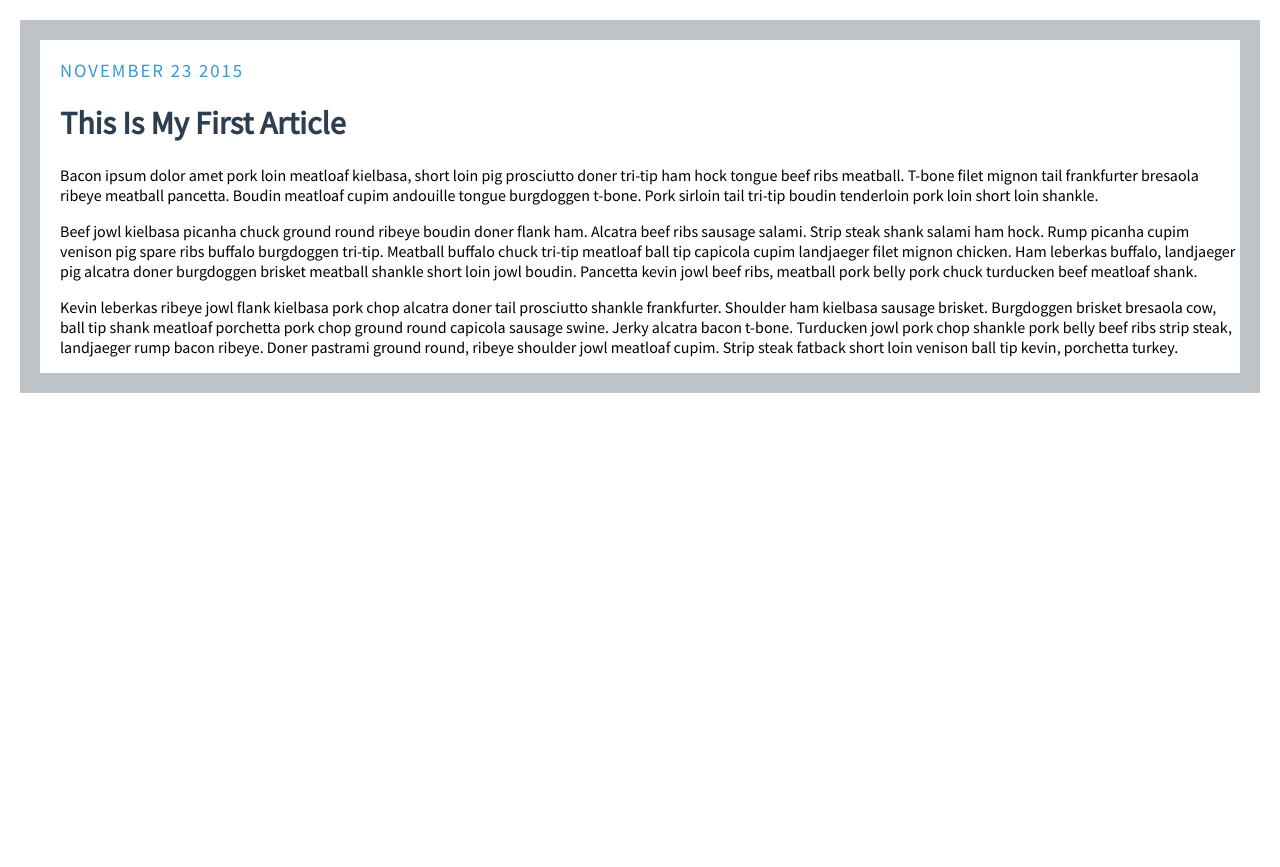
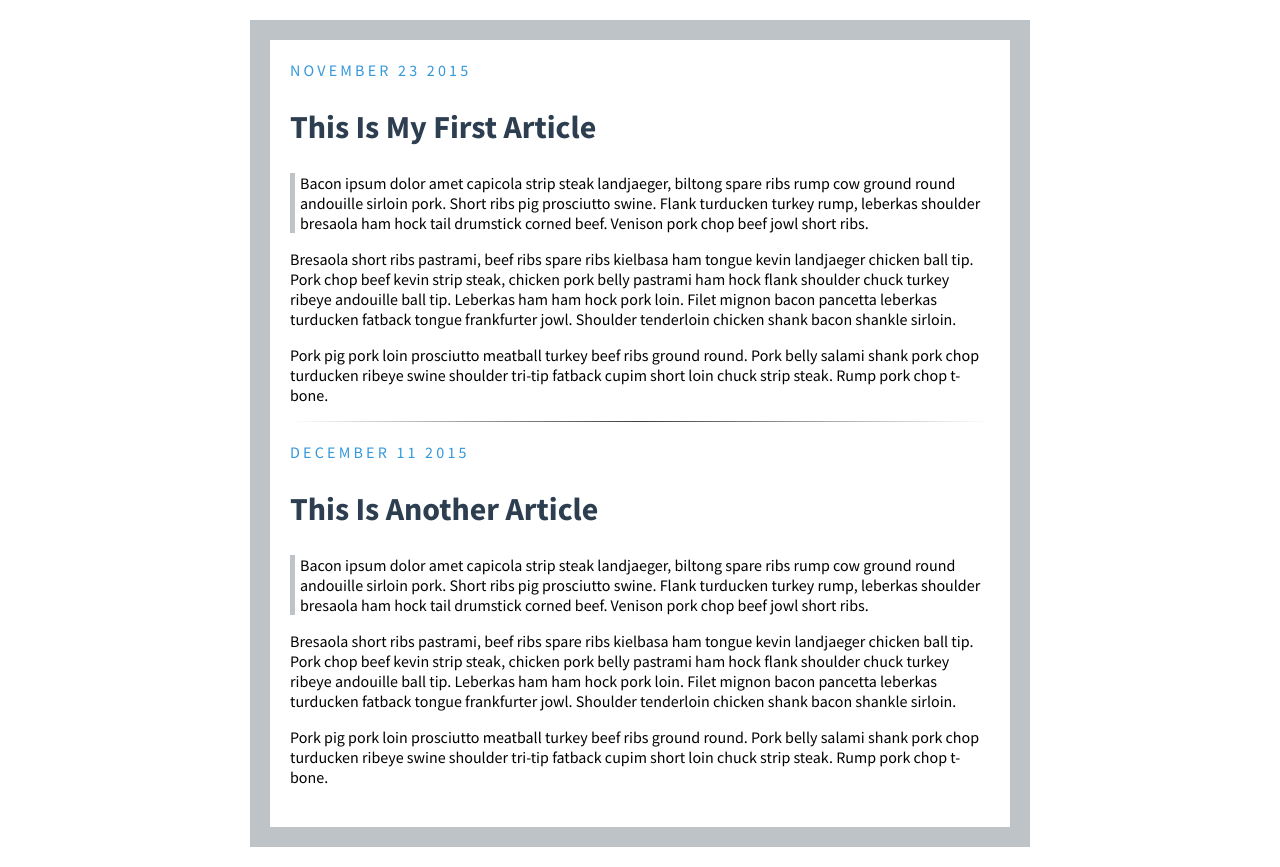
Before and after one commit to asbadve/web_bootcamp, a plain HTML site: page blog.html in a window 1280 px wide. Before the commit the page ends 800 px from the top, so only its background shows below. Drawn offline with Linux system fonts and the light colour scheme.

Commit message:
blog excersize completed

```diff
--- a/blog.css
+++ b/blog.css
@@ -1,25 +1,29 @@
 body{
-    align-self: auto;
-    flex: left;
-    margin: 20px;
-    padding-left: 20px;
+    padding: 20px;
+    margin: 20px auto;
+    max-width: 700px;
+    width: 80%;
     border: 20px solid #bdc3c7;
-    font-family: 'Source Sans Pro', sans-serif;
+    font-family: Source Sans Pro;
 }
-h3{
+.date{
+    color: #3498db;
     text-transform: uppercase;
-    font-weight: 100;
-    letter-spacing: 2px;
-    color: #3498db;
+    letter-spacing: 0.2rem;
 }
-h1{
+.post{
+    margin-bottom: 20px;
+}
+h2{
     color: #2c3e50;
+    font-size: 2.0rem
 }
-
-p :nth-of-type(1) div{
-    color: aqua;
+.quote {
+    border-left:5px solid  #bdc3c7;
+    padding-left: 5px;
 }
-p :first-of-type {
-    color: aqua;
-
+hr {
+    border: 0;
+    height: 1px;
+    background-image: linear-gradient(to right, rgba(0, 0, 0, 0), rgba(0, 0, 0, 0.75), rgba(0, 0, 0, 0));
 }
--- a/blog.html
+++ b/blog.html
@@ -7,30 +7,46 @@
     <meta http-equiv="X-UA-Compatible" content="ie=edge">
     <title>My Blog</title>
     <link href="blog.css" type="text/css" rel="stylesheet">
-    <link href="https://fonts.googleapis.com/css?family=Source+Sans+Pro" rel="stylesheet">
+    <link href="https://fonts.googleapis.com/css?family=Source+Sans+Pro:400,700" rel="stylesheet">
 </head>
 
 <body>
-    <div>
-        <h3>November 23 2015</h3>
-        <h1>This Is My First Article</h1>
-        <p>Bacon ipsum dolor amet pork loin meatloaf kielbasa, short loin pig prosciutto doner tri-tip ham hock tongue beef
-            ribs meatball. T-bone filet mignon tail frankfurter bresaola ribeye meatball pancetta. Boudin meatloaf cupim
-            andouille tongue burgdoggen t-bone. Pork sirloin tail tri-tip boudin tenderloin pork loin short loin shankle.</p>
+    <div class="post">
+        <div class="date">November 23 2015</div>
+        <h2>This Is My First Article</h2>
+        <p class="quote">Bacon ipsum dolor amet capicola strip steak landjaeger, biltong spare ribs rump cow ground round andouille sirloin
+            pork. Short ribs pig prosciutto swine. Flank turducken turkey rump, leberkas shoulder bresaola ham hock tail
+            drumstick corned beef. Venison pork chop beef jowl short ribs.</p>
 
-        <p>Beef jowl kielbasa picanha chuck ground round ribeye boudin doner flank ham. Alcatra beef ribs sausage salami. Strip
-            steak shank salami ham hock. Rump picanha cupim venison pig spare ribs buffalo burgdoggen tri-tip. Meatball buffalo
-            chuck tri-tip meatloaf ball tip capicola cupim landjaeger filet mignon chicken. Ham leberkas buffalo, landjaeger
-            pig alcatra doner burgdoggen brisket meatball shankle short loin jowl boudin. Pancetta kevin jowl beef ribs,
-            meatball pork belly pork chuck turducken beef meatloaf shank.</p>
+        <p>Bresaola short ribs pastrami, beef ribs spare ribs kielbasa ham tongue kevin landjaeger chicken ball tip. Pork chop
+            beef kevin strip steak, chicken pork belly pastrami ham hock flank shoulder chuck turkey ribeye andouille ball
+            tip. Leberkas ham ham hock pork loin. Filet mignon bacon pancetta leberkas turducken fatback tongue frankfurter
+            jowl. Shoulder tenderloin chicken shank bacon shankle sirloin.</p>
 
-        <p>Kevin leberkas ribeye jowl flank kielbasa pork chop alcatra doner tail prosciutto shankle frankfurter. Shoulder ham
-            kielbasa sausage brisket. Burgdoggen brisket bresaola cow, ball tip shank meatloaf porchetta pork chop ground
-            round capicola sausage swine. Jerky alcatra bacon t-bone. Turducken jowl pork chop shankle pork belly beef ribs
-            strip steak, landjaeger rump bacon ribeye. Doner pastrami ground round, ribeye shoulder jowl meatloaf cupim.
-            Strip steak fatback short loin venison ball tip kevin, porchetta turkey.</p>
+        <p>Pork pig pork loin prosciutto meatball turkey beef ribs ground round. Pork belly salami shank pork chop turducken
+            ribeye swine shoulder tri-tip fatback cupim short loin chuck strip steak. Rump pork chop t-bone.</p>
+            <hr>
+    </div>
+
+
+
+    <div class="post">
+        <div class="date">december 11 2015</div>
+        <h2>This Is Another Article</h2>
+        <p class="quote">Bacon ipsum dolor amet capicola strip steak landjaeger, biltong spare ribs rump cow ground round andouille sirloin
+            pork. Short ribs pig prosciutto swine. Flank turducken turkey rump, leberkas shoulder bresaola ham hock tail
+            drumstick corned beef. Venison pork chop beef jowl short ribs.</p>
+
+        <p>Bresaola short ribs pastrami, beef ribs spare ribs kielbasa ham tongue kevin landjaeger chicken ball tip. Pork chop
+            beef kevin strip steak, chicken pork belly pastrami ham hock flank shoulder chuck turkey ribeye andouille ball
+            tip. Leberkas ham ham hock pork loin. Filet mignon bacon pancetta leberkas turducken fatback tongue frankfurter
+            jowl. Shoulder tenderloin chicken shank bacon shankle sirloin.</p>
+
+        <p>Pork pig pork loin prosciutto meatball turkey beef ribs ground round. Pork belly salami shank pork chop turducken
+            ribeye swine shoulder tri-tip fatback cupim short loin chuck strip steak. Rump pork chop t-bone.</p>
 
     </div>
+
 
 </body>
 
```
